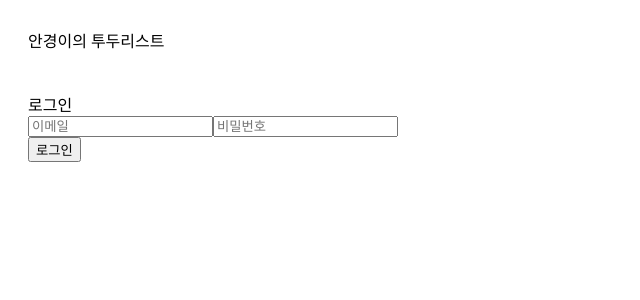
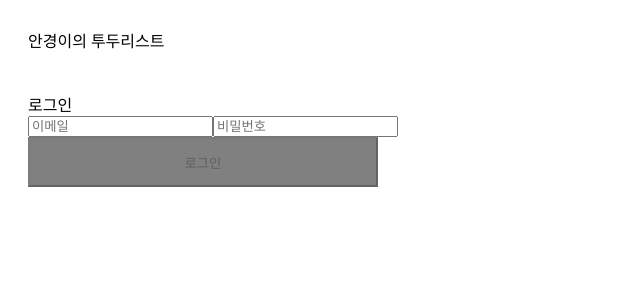
Before and after one commit to Homegirl7417/wanted-pre-onboarding-challenge-fe-1, a React (Create React App) app: page /auth in a window 1280 px wide. Shown: the top 300 px of the page, without its empty margins (0-640 px from the left). Built offline with nearby package versions, Linux system fonts and the light colour scheme.

Commit message:
feature: 이메일, 비밀번호 유효성 검사 함수 개발 및 적용 - eslint 규칙 추가: no-confusing-arrow

```diff
--- a/src/pages/Login/index.js
+++ b/src/pages/Login/index.js
@@ -7,11 +7,13 @@ function Login() {
   const [email, setEmail] = useState('');
   const [password, setPassword] = useState('');
   const [isSubmit, setIsSubmit] = useState(false);
+  const [isVaildEmail, setIsVaildEmail] = useState(false);
+  const [isVaillPassword, setIsVaildPassword] = useState(false);
   const navigate = useNavigate();
   const { mutate } = useLoginMutation(navigate);
 
   const onClickLoginButton = () => {
-    if (!isSubmit) {
+    if (!isSubmit && isVaildEmail && isVaillPassword) {
       setIsSubmit(true);
       mutate({ email, password });
       setIsSubmit(false);
@@ -19,11 +21,17 @@ function Login() {
   };
 
   const onChangeEmail = (e) => {
-    setEmail(e.target.value);
+    const { value } = e.target;
+    if (value.includes('@') && value.includes('.')) setIsVaildEmail(true);
+    else setIsVaildEmail(false);
+    setEmail(value);
   };
 
   const onChangePassword = (e) => {
-    setPassword(e.target.value);
+    const { value } = e.target;
+    if (value.length >= 8) setIsVaildPassword(true);
+    else setIsVaildPassword(false);
+    setPassword(value);
   };
 
   return (
@@ -43,7 +51,13 @@ function Login() {
             onChange={onChangePassword}
           />
         </LoginForm>
-        <LoginButton type="button" onClick={onClickLoginButton}>
+        <LoginButton
+          type="button"
+          disabled={!(isVaildEmail && isVaillPassword)}
+          onClick={onClickLoginButton}
+          isVaildEmail={isVaildEmail}
+          isVaillPassword={isVaillPassword}
+        >
           로그인
         </LoginButton>
       </ContentContainer>
@@ -74,4 +88,11 @@ const EmailInput = styled.input``;
 
 const PasswordInput = styled.input``;
 
-const LoginButton = styled.button``;
+const LoginButton = styled.button`
+  width: 350px;
+  height: 50px;
+  background-color: ${(props) =>
+    props.isVaildEmail && props.isVaillPassword ? 'green' : 'gray'};
+  cursor: ${(props) =>
+    props.isVaildEmail && props.isVaillPassword ? 'pointer' : 'default'};
+`;
```
Also changed, not shown: .eslintrc.json.
